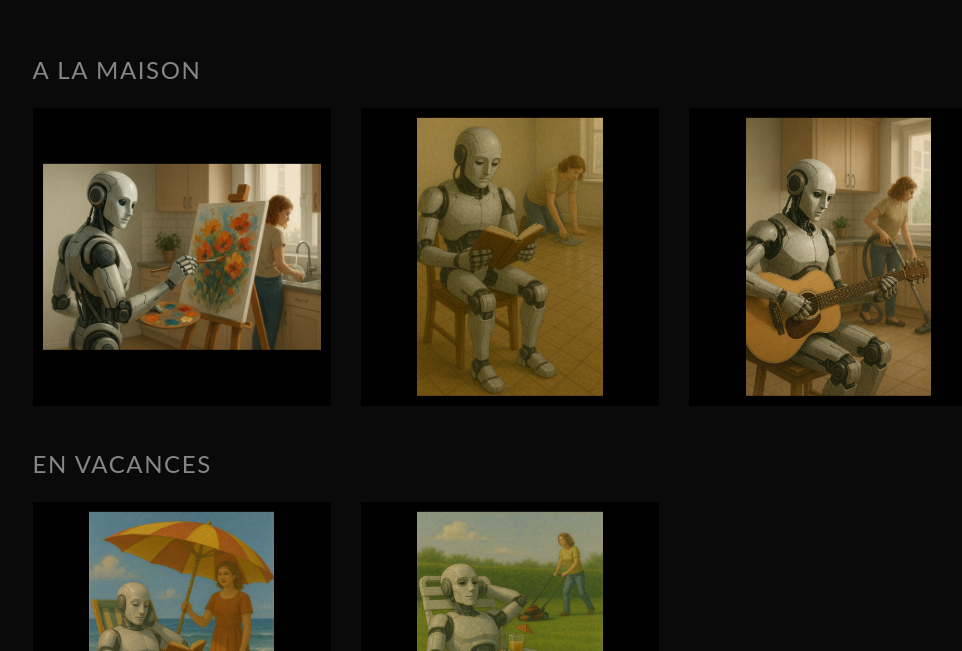
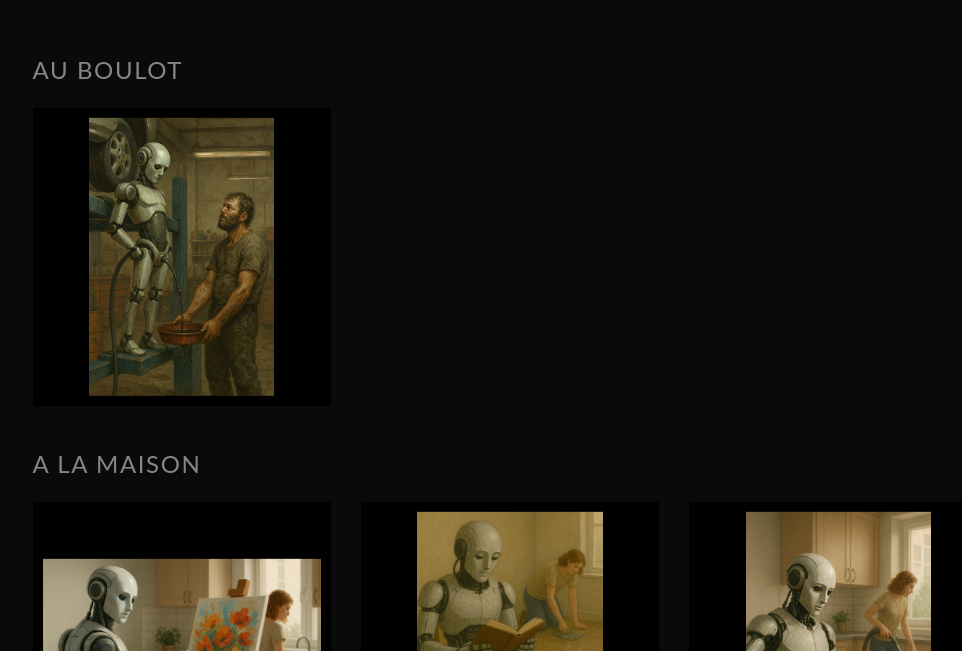
Before and after one commit to qwertme/notreaveniroisif.github.io, a plain HTML site: page index.html in a window 1280 px wide. Shown: the part 149-800 px from the top of the page, without its empty margins (130-1092 px from the left). Drawn offline with Linux system fonts and the light colour scheme.

Commit message:
Deploying to master from @ qwertme/notreaveniroisif.com@8492b019b4e797fbaf21ad6f23f6f8e7fb870672 🚀

```diff
--- a/index.html
+++ b/index.html
@@ -33,6 +33,15 @@
 </head>
 <body><!-- For demo --><div class="gallary">
     <h1>Notre Avenir Oisif</h1>
+      <h2 class="head head-"><STRONG>AU BOULOT</STRONG></h2>
+      <div class="photos"><figure class="photo-figure" itemscope>
+            <a class="photo-a" itemprop="./photos/Au boulot/oil_change.png"
+              href="./photos/Au boulot/oil_change.png"
+              msrc="./photos/Au boulot/oil_change.min.png"
+              data-size="1024x1536">
+              <img class="photo-img" itemprop="thumbnail" src="./photos/Au boulot/oil_change.min.png"/>
+            </a>
+          </figure></div>
       <h2 class="head head-"><STRONG>A LA MAISON</STRONG></h2>
       <div class="photos"><figure class="photo-figure" itemscope>
             <a class="photo-a" itemprop="./photos/A la maison/peinture.png"
```
Also changed, not shown: photos/Au boulot/oil_change.min.png (added), 1 other file.
